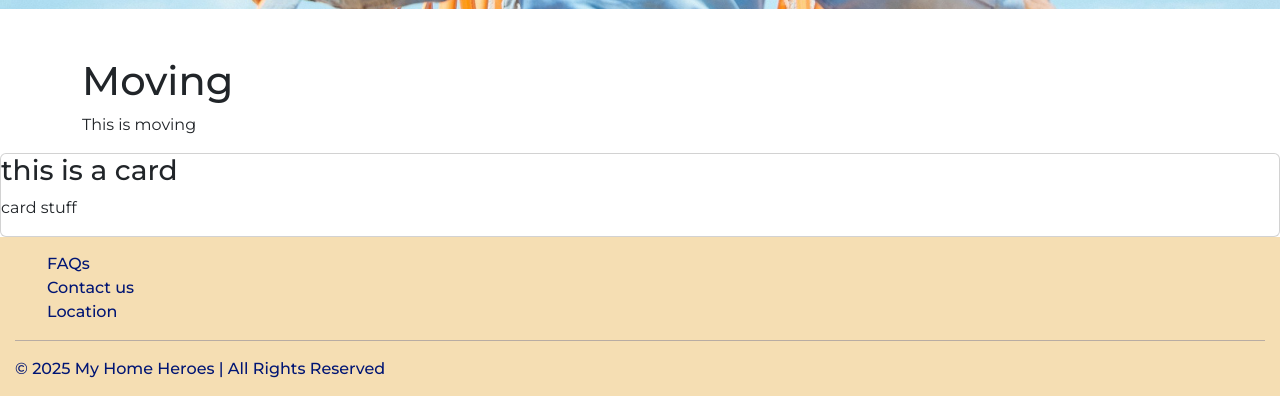
After one commit to nadinelathifah/git_final_project_2025, a Flask app: page /example in a window 1280 px wide. The commit adds this page. Shown: the part 791-1187 px from the top of the page. Run offline with Flask 3, Linux system fonts and the light colour scheme.

Commit message:
EDITED: example

```diff
--- a/application/routes.py
+++ b/application/routes.py
@@ -24,6 +24,13 @@ def welcome_client():
                             subheading='Explore and browse our services',
                             background_image='/static/images/paint.jpeg')
 
+@app.route('/example')
+def empty():
+    return render_template('example.html',
+                            head='Example',
+                            title='This is an example webpage',
+                            subheading='This is a subtitle',
+                            background_image="/static/images/wideshot4.jpg")
 
 @app.route('/welcome/tradesperson')
 def welcome_tradesperson():
--- /dev/null
+++ b/application/templates/example.html
@@ -0,0 +1,16 @@
+{% extends "layout.html" %}
+{% block body_content %}
+
+<section id="moving">
+    <div class="container pt-5">
+        <h1>Moving</h1>
+        <p>This is moving</p>
+    </div>
+    <div class="card">
+        <h3>this is a card</h3>
+        <p>card stuff</p>
+    </div>
+
+</section>
+
+{% endblock %}
--- a/application/templates/layout.html
+++ b/application/templates/layout.html
@@ -5,9 +5,10 @@
         <meta name="viewport" content="width=device-width, initial-scale=1.0">
         <link href="https://cdn.jsdelivr.net/npm/bootstrap@5.3.3/dist/css/bootstrap.min.css" rel="stylesheet"
         integrity="sha384-QWTKZyjpPEjISv5WaRU9OFeRpok6YctnYmDr5pNlyT2bRjXh0JMhjY6hW+ALEwIH" crossorigin="anonymous">
-        <link rel="stylesheet" href="{{ url_for('static', filename= 'styles.css') }}">
         <link rel="stylesheet" href="https://fonts.googleapis.com/css2?family=Material+Symbols+Outlined:opsz,wght,FILL,GRAD@20..48,100..700,0..1,-50..200&icon_names=close"/>
         <link href='https://unpkg.com/boxicons@2.1.4/css/boxicons.min.css' rel='stylesheet'>
+        <link rel="stylesheet" href="{{ url_for('static', filename= 'styles.css') }}">
+        <link rel="stylesheet" href="{{ url_for('static', filename= 'example.css') }}">
         <script src="{{ url_for('static', filename= 'script.js') }}" defer></script>
         <title>{{ head|title }}</title>
     </head>
```
Also changed, not shown: application/static/example.css (added), application/static/styles.css (line endings or trailing spaces), application/templates/empty.html (deleted), 1 other file.
